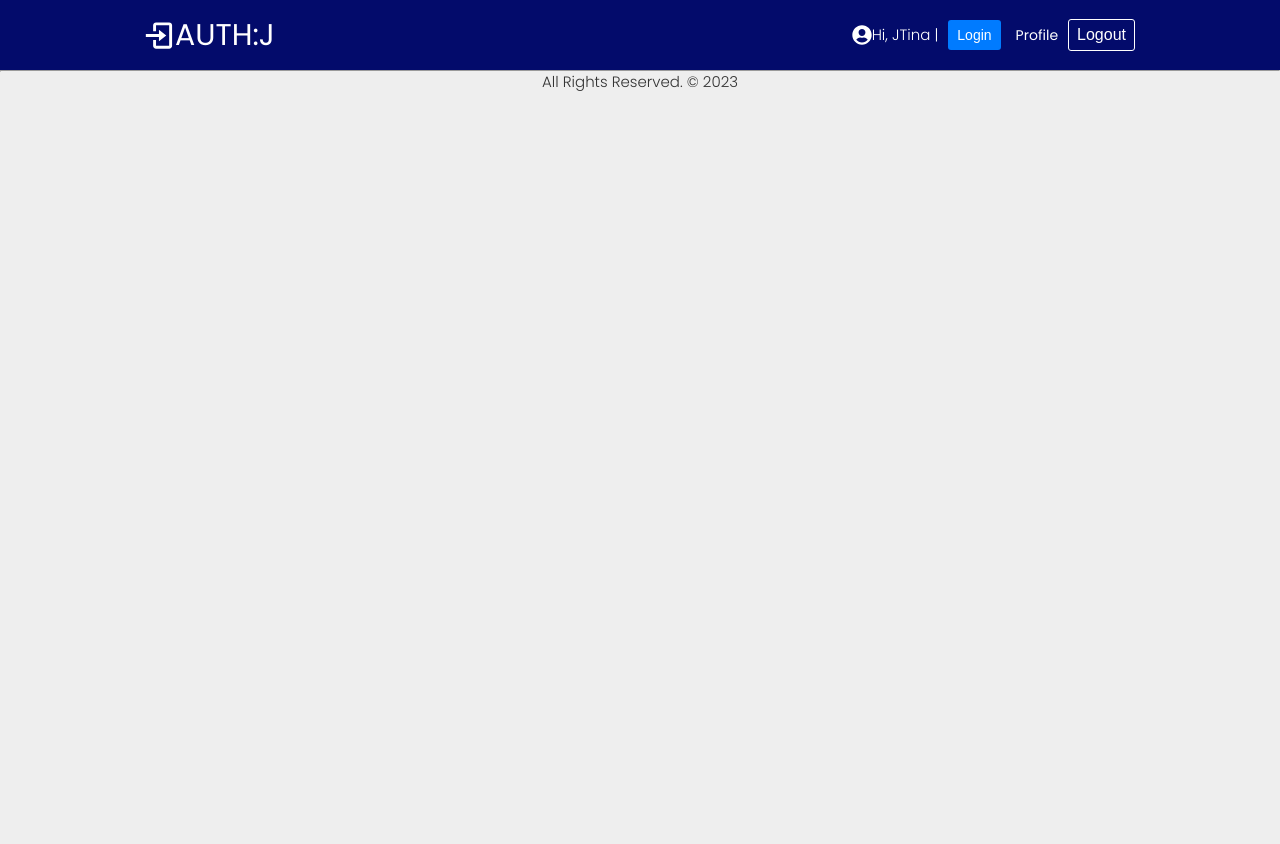
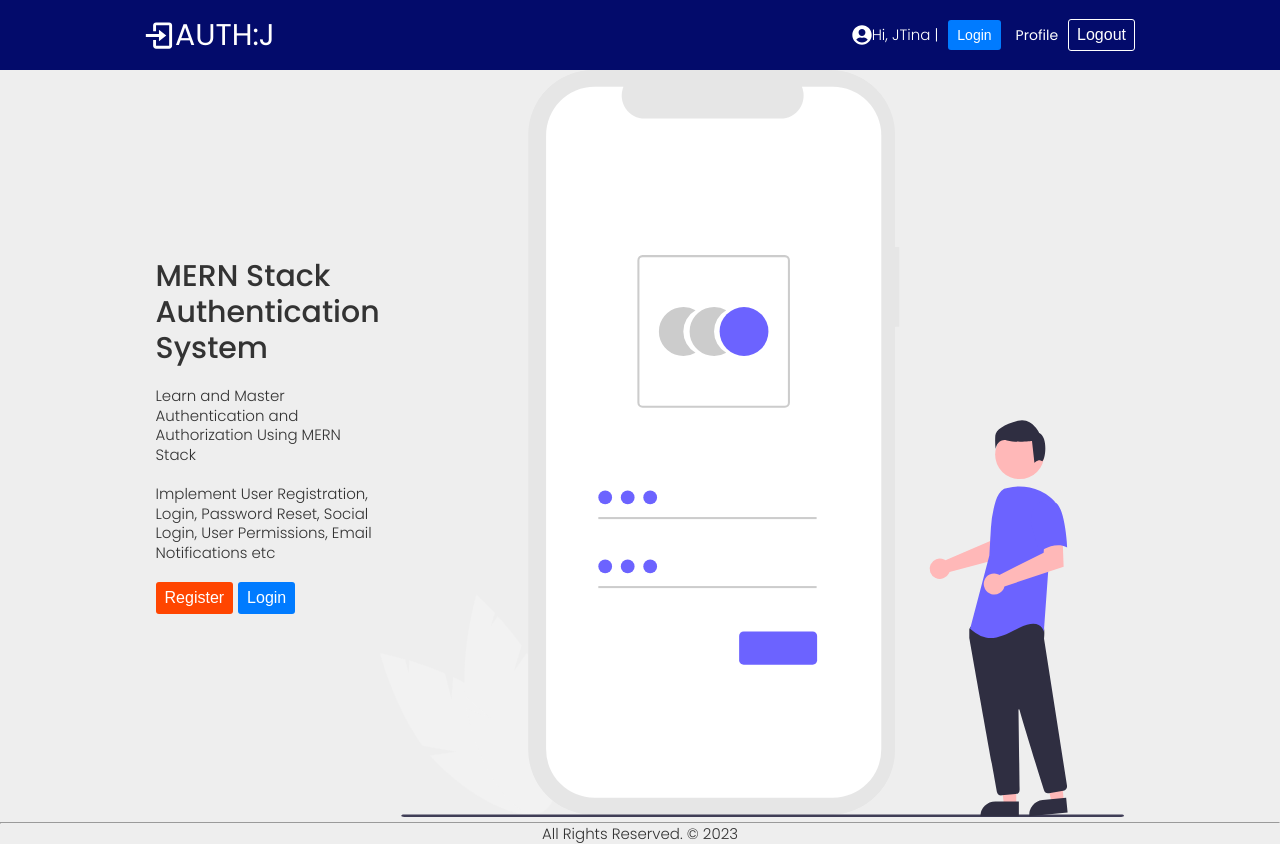
Before and after one commit to Justina177/Mern-Stack-Authentication, a React (Create React App) app: page / in a window 1280 px wide. Before the commit the page ends 800 px from the top, so only its background shows below. Built offline with nearby package versions, Linux system fonts and the light colour scheme.

Commit message:
Added the Body Section of the home page

```diff
--- a/src/pages/home/Home.jsx
+++ b/src/pages/home/Home.jsx
@@ -1,11 +1,13 @@
 import React from 'react'
 import Footer from '../../components/footer/Footer'
 import Header from '../../components/header/Header'
+import Section from '../section/Section'
 
 const Home = () => {
   return (
     <div>
         <Header />
+        <Section />
         <Footer />
 
     </div>
--- /dev/null
+++ b/src/pages/section/Section.jsx
@@ -0,0 +1,34 @@
+import React from 'react';
+import './Section.scss';
+import loginImg from '../../assets/login.svg';
+
+const Section = () => {
+  return (
+    <div>
+        <section className="container hero">
+            <div className="hero-text">
+                <h2>MERN Stack Authentication System</h2>
+                <p>
+                    Learn and Master Authentication and
+                    Authorization Using MERN Stack
+                </p>
+                <p>
+                    Implement User Registration, Login,
+                    Password Reset, Social Login, User Permissions,
+                    Email Notifications etc
+                </p>
+                <div className="hero-buttons --flex-start">
+                    <button className="--btn --btn-danger">Register</button>
+                    <button className="--btn --btn-primary">Login</button>
+                </div>
+            </div>
+
+            <div className="hero-image">
+                <img src={loginImg} alt="Auth" />
+            </div>
+        </section>
+    </div>
+  )
+}
+
+export default Section
--- /dev/null
+++ b/src/pages/section/Section.scss
@@ -0,0 +1,21 @@
+.hero {
+    display: flex;
+    justify-content: center;
+    align-items: center;
+    background-color: #eee;
+    min-height: 80vh;
+  }
+
+  .hero-text {
+    width: 50%;
+    & > * {
+      color: #333;
+      margin-bottom: 2rem;
+    }
+    & > h2 span {
+      display: block;
+    }
+    & .hero-buttons a {
+      color: #fff;
+    }
+  }
```
Also changed, not shown: src/pages/auth/Auth.css (deleted), src/pages/auth/Auth.scss (added), src/pages/home/Home.css (deleted), src/pages/home/Home.scss (added).
